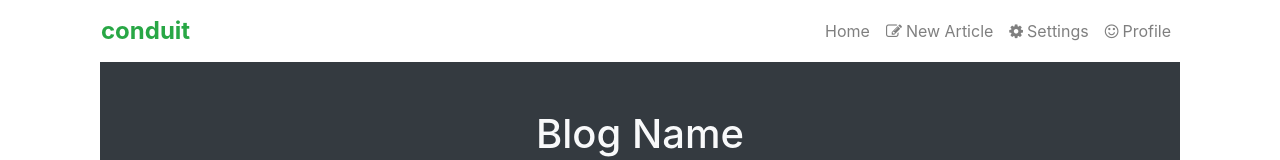
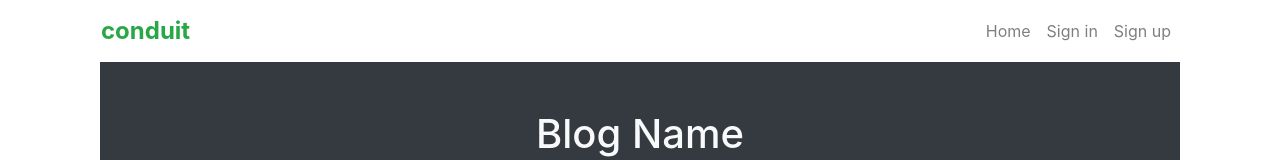
Before and after one commit to thanhdat8799/mock-up-angular, an Angular app: page / in a window 1280 px wide. Shown: the top 160 px of the page. Built offline with nearby package versions, Linux system fonts and the light colour scheme.

Commit message:
edit home

```diff
--- a/src/app/home/header/header.component.html
+++ b/src/app/home/header/header.component.html
@@ -6,15 +6,15 @@
   <div class="collapse navbar-collapse" id="navbarTogglerDemo01">
     <a class="navbar-brand text-success" href="#">conduit</a>
     <div class="menu-right ml-auto">
-      <ul class="navbar-nav mt-2 mt-lg-0" *ngIf="!isCheckLogin; else noLogin">
+      <ul class="navbar-nav mt-2 mt-lg-0" *ngIf="isCheckLogin; else noLogin">
         <li class="nav-item" routerLinkActive="active">
           <a routerLink="/home" class="nav-link">Home</a>
         </li>
         <li class="nav-item" routerLinkActive=" active">
-          <a routerLink="/login" class="nav-link">Sign in</a>
+          <a routerLink="/auth/login" class="nav-link">Sign in</a>
         </li>
         <li class="nav-item" routerLinkActive=" active">
-          <a routerLink="/logout" class="nav-link">Sign up</a>
+          <a routerLink="/auth/register" class="nav-link">Sign up</a>
         </li>
       </ul>
     </div>
@@ -31,8 +31,8 @@
         <span>New Article</span>
       </a>
     </li>
-    <li class="nav-item">
-      <a class="nav-link">
+    <li class="nav-item" routerLinkActive=" active">
+      <a routerLink="/auth/settings" class="nav-link">
         <i class="fa fa-cog mr-1" aria-hidden="true"></i>
         <span>Settings</span>
       </a>
```
Also changed, not shown: src/app/home/home-routing.module.ts (+7 -9 lines).
